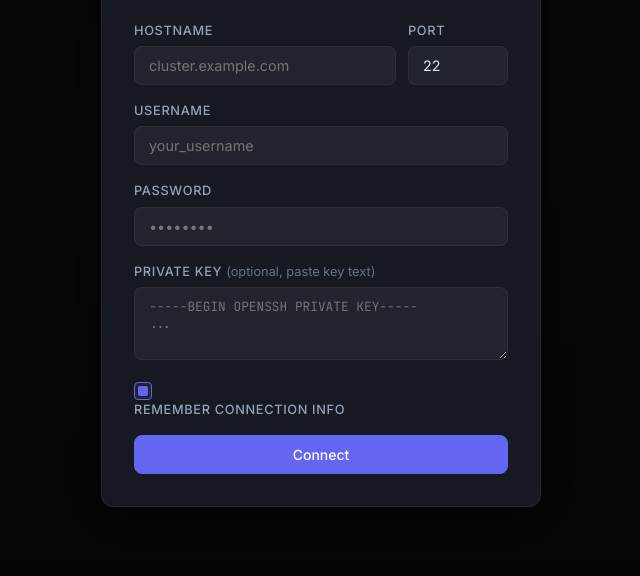
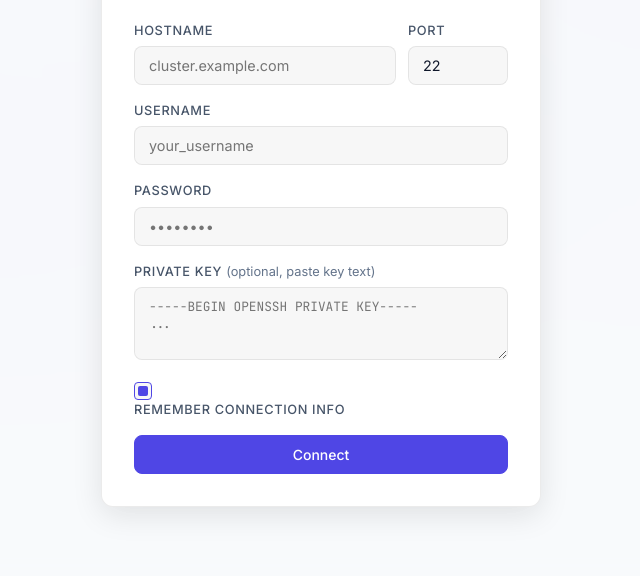
Before and after one commit to paulgavrikov/slurmmanager, a website: page public/index.html in a window 1280 px wide. Shown: the part 224-800 px from the top of the page, without its empty margins (319-959 px from the left). Drawn offline with nearby package versions, Linux system fonts and the light colour scheme.

Commit message:
feat: switching between light/dark theme

```diff
--- a/public/style.css
+++ b/public/style.css
@@ -2,22 +2,27 @@
 *, *::before, *::after { box-sizing: border-box; margin: 0; padding: 0; }
 
 :root {
-  --bg-primary: #0f1117;
-  --bg-secondary: #161822;
-  --bg-card: rgba(22, 24, 34, 0.7);
-  --bg-card-hover: rgba(30, 33, 48, 0.85);
-  --bg-glass: rgba(255, 255, 255, 0.03);
-  --bg-input: rgba(255, 255, 255, 0.05);
-  --border: rgba(255, 255, 255, 0.06);
-  --border-focus: rgba(99, 102, 241, 0.5);
-  --text-primary: #e2e8f0;
-  --text-secondary: #94a3b8;
+  /* Light Theme (Default) */
+  --bg-primary: #f8fafc;
+  --bg-secondary: #ffffff;
+  --bg-card: rgba(255, 255, 255, 0.82);
+  --bg-card-hover: rgba(241, 245, 249, 0.95);
+  --bg-glass: rgba(0, 0, 0, 0.02);
+  --bg-input: rgba(0, 0, 0, 0.03);
+  --border: rgba(0, 0, 0, 0.08);
+  --border-focus: rgba(99, 102, 241, 0.4);
+  --text-primary: #0f172a;
+  --text-secondary: #475569;
   --text-muted: #64748b;
-  --accent: #6366f1;
-  --accent-hover: #818cf8;
-  --accent-glow: rgba(99, 102, 241, 0.2);
-  --green: #22c55e;
-  --green-bg: rgba(34, 197, 94, 0.1);
+  --accent: #4f46e5;
+  --accent-hover: #4338ca;
+  --accent-glow: rgba(79, 70, 229, 0.12);
+  --grad-1: rgba(99, 102, 241, 0.04);
+  --grad-2: rgba(139, 92, 246, 0.03);
+  --topbar-bg: rgba(248, 250, 252, 0.85);
+  --overlay-bg: rgba(248, 250, 252, 0.7);
+  --scrollbar-thumb: rgba(0, 0, 0, 0.15);
+  --green-bg: rgba(16, 185, 129, 0.1);
   --amber: #f59e0b;
   --amber-bg: rgba(245, 158, 11, 0.1);
   --red: #ef4444;
@@ -33,11 +38,39 @@
   --radius: 12px;
   --radius-sm: 8px;
   --radius-xs: 6px;
-  --shadow: 0 4px 24px rgba(0, 0, 0, 0.3);
-  --shadow-lg: 0 8px 40px rgba(0, 0, 0, 0.5);
+  --shadow: 0 4px 12px rgba(0, 0, 0, 0.05);
+  --shadow-lg: 0 8px 30px rgba(0, 0, 0, 0.1);
   --transition: 0.2s cubic-bezier(0.4, 0, 0.2, 1);
   --font: 'Inter', -apple-system, BlinkMacSystemFont, sans-serif;
   --font-mono: 'JetBrains Mono', 'Fira Code', monospace;
+}
+
+@media (prefers-color-scheme: dark) {
+  :root {
+    --bg-primary: #0f1117;
+    --bg-secondary: #161822;
+    --bg-card: rgba(22, 24, 34, 0.7);
+    --bg-card-hover: rgba(30, 33, 48, 0.85);
+    --bg-glass: rgba(255, 255, 255, 0.03);
+    --bg-input: rgba(255, 255, 255, 0.05);
+    --border: rgba(255, 255, 255, 0.06);
+    --border-focus: rgba(99, 102, 241, 0.5);
+    --text-primary: #e2e8f0;
+    --text-secondary: #94a3b8;
+    --text-muted: #64748b;
+    --accent: #6366f1;
+    --accent-hover: #818cf8;
+    --accent-glow: rgba(99, 102, 241, 0.2);
+    --grad-1: rgba(99, 102, 241, 0.08);
+    --grad-2: rgba(139, 92, 246, 0.06);
+    --topbar-bg: rgba(15, 17, 23, 0.8);
+    --overlay-bg: rgba(0, 0, 0, 0.7);
+    --scrollbar-thumb: rgba(255, 255, 255, 0.1);
+    --green: #22c55e;
+    --green-bg: rgba(34, 197, 94, 0.1);
+    --shadow: 0 4px 24px rgba(0, 0, 0, 0.3);
+    --shadow-lg: 0 8px 40px rgba(0, 0, 0, 0.5);
+  }
 }
 
 html, body {
@@ -51,8 +84,8 @@ html, body {
 
 body {
   background-image:
-    radial-gradient(ellipse at 20% 50%, rgba(99, 102, 241, 0.08) 0%, transparent 50%),
-    radial-gradient(ellipse at 80% 20%, rgba(139, 92, 246, 0.06) 0%, transparent 50%);
+    radial-gradient(ellipse at 20% 50%, var(--grad-1) 0%, transparent 50%),
+    radial-gradient(ellipse at 80% 20%, var(--grad-2) 0%, transparent 50%);
 }
 
 /* ===== Utilities ===== */
@@ -62,13 +95,16 @@ body {
 /* ===== Scrollbar ===== */
 ::-webkit-scrollbar { width: 6px; height: 6px; }
 ::-webkit-scrollbar-track { background: transparent; }
-::-webkit-scrollbar-thumb { background: rgba(255,255,255,0.1); border-radius: 3px; }
-::-webkit-scrollbar-thumb:hover { background: rgba(255,255,255,0.2); }
+::-webkit-scrollbar-thumb { background: var(--scrollbar-thumb); border-radius: 3px; }
+::-webkit-scrollbar-thumb:hover { background: rgba(0, 0, 0, 0.2); }
+@media (prefers-color-scheme: dark) {
+  ::-webkit-scrollbar-thumb:hover { background: rgba(255, 255, 255, 0.2); }
+}
 
 /* ===== Modal ===== */
 .modal-overlay {
   position: fixed; inset: 0;
-  background: rgba(0, 0, 0, 0.7);
+  background: var(--overlay-bg);
   backdrop-filter: blur(8px);
   display: none;
   align-items: center;
@@ -283,7 +319,7 @@ body {
   justify-content: space-between;
   padding: 0 20px;
   height: 56px;
-  background: rgba(15, 17, 23, 0.8);
+  background: var(--topbar-bg);
   backdrop-filter: blur(12px);
   border-bottom: 1px solid var(--border);
   position: sticky;
@@ -299,7 +335,8 @@ body {
   font-weight: 700;
   font-size: 1rem;
   letter-spacing: -0.01em;
-  background: linear-gradient(135deg, #c7d2fe, #a5b4fc);
+  background: linear-gradient(135deg, #6366f1, #818cf8);
+  background-clip: text;
   -webkit-background-clip: text;
   -webkit-text-fill-color: transparent;
 }
@@ -855,7 +892,7 @@ tbody td {
 /* ===== Confirm Dialog ===== */
 .confirm-overlay {
   position: fixed; inset: 0;
-  background: rgba(0,0,0,0.5);
+  background: var(--overlay-bg);
   display: flex; align-items: center; justify-content: center;
   z-index: 2000;
   animation: fadeIn 0.15s ease;
```
